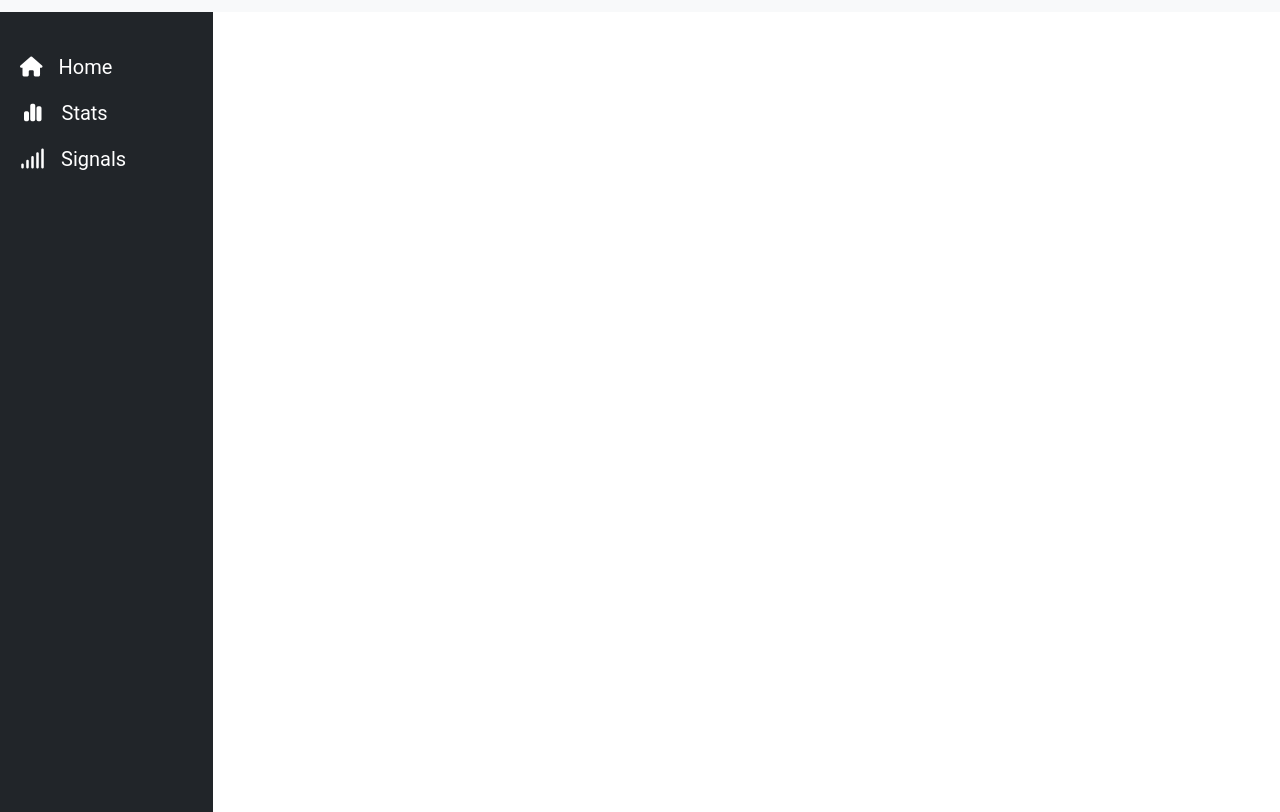
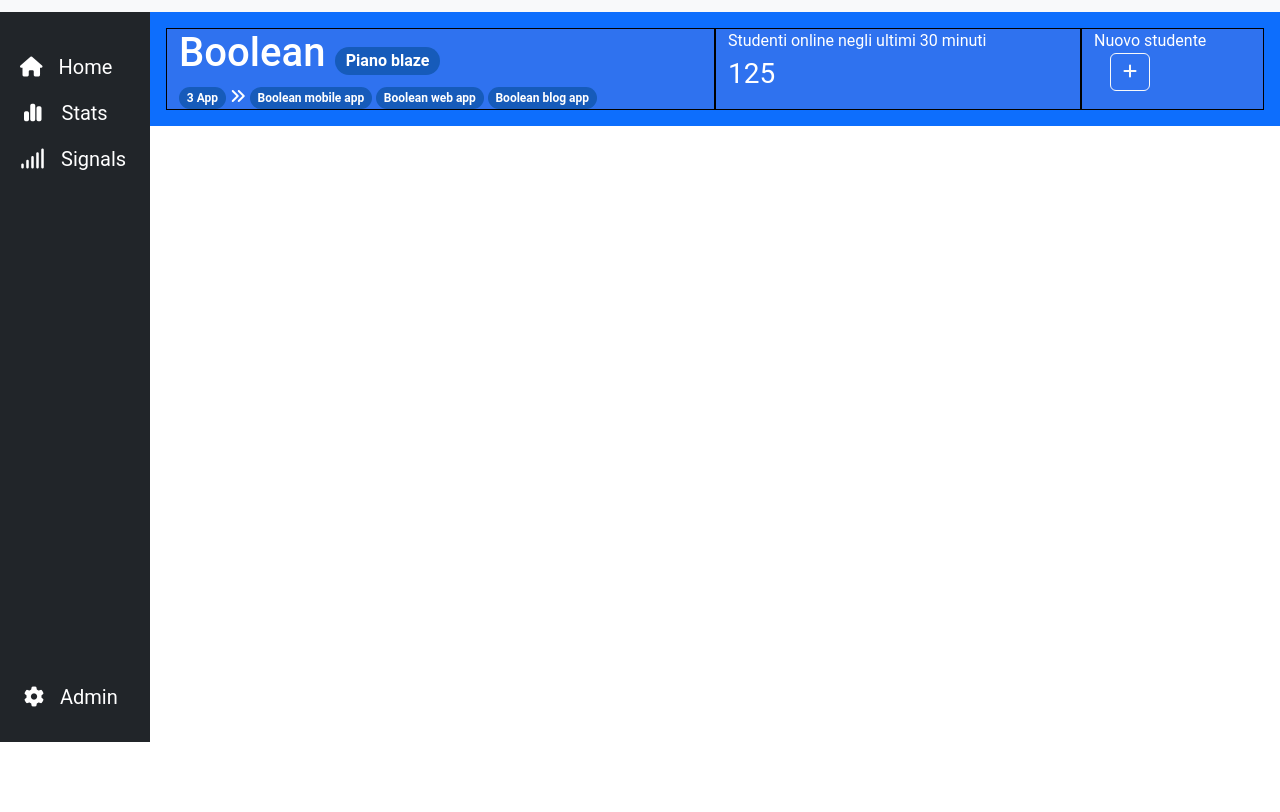
Before and after one commit to luigidibella/html-css-bootstrap-dashboard, a plain HTML site: page index.html in a window 1280 px wide. Shown: the part 58-870 px from the top of the page. After the commit the page ends 800 px from the top, so only its background shows below. Drawn offline with nearby package versions, Linux system fonts and the light colour scheme; a web font is replaced by a local one.

Commit message:
[add] jumbotron

```diff
--- a/assets/css/main.css
+++ b/assets/css/main.css
@@ -11,12 +11,26 @@ img {
   width: 100%;
 }
 
+
+
 ul li{
   list-style: none;
 }
 
-.h-70 {
+.h_70 {
   height: 70px;
+}
+
+.h_c-70 {
+  height: calc(100vh - 70px);
+}
+
+.mw_150 {
+  max-width: 150px;
+}
+
+.w_c-150 {
+  width: calc(100vw - 150px);
 }
 
 /* HEADER */
@@ -30,3 +44,15 @@ header{
   width: 50px;
   height: 50px;
 }
+
+/* JUMBOTRON */
+.bg_badge {
+  background-color: #165bba;
+}
+
+/* RESPONSIVE */
+@media screen and (max-width: 991px){
+  .w_c-150 {
+    width: calc(100vw - 65.16px);
+  }
+}
--- a/index.html
+++ b/index.html
@@ -23,7 +23,7 @@
 
   <!-- header -->
   <header>
-    <nav class="navbar navbar-expand-lg bg-body-tertiary h-70">
+    <nav class="navbar navbar-expand-lg bg-body-tertiary h_70">
       <div class="container-fluid bg-white">
 
         <a class="navbar-brand py-0" href="#">
@@ -69,10 +69,11 @@
   <!-- main -->
   <main>
 
-    <!-- left-sidebar -->
     <div class="container-fluid">
       <div class="row flex-nowrap">
-        <div class="bg-dark col-auto col-md-1 col-lg-2 min-vh-100">
+
+        <!-- left-sidebar -->
+        <div class="bg-dark col-auto col-lg-2 mw_150 h_c-70 d-flex flex-column justify-content-between">
           <div class="bg-dark p-2">
             <!-- <a class="d-flex text-decoration-none mt-1 align-items-center text-white">
               <span class="fs-4 d-none-d-sm-inline">SideMenu</span>
@@ -95,10 +96,53 @@
               </li>
             </ul>
           </div>
+
+          <div class="dropdown open mb-4">
+            <button class="btn border-0 text-white" type="button" >
+              <i class="fs-5 fa-solid fa-gear"></i><span class="fs-5 ms-3 d-none d-lg-inline">Admin</span>
+            </button>
+          </div>
         </div>
+        <!-- /left-sidebar -->
+
+        <!-- content -->
+        <div class="container w_c-150 text-white">
+
+          <!-- jumbotron -->
+          <div class="row bg-primary p-3">
+            <div class="col-6 debug">
+              <h1 class="">Boolean <span class="badge rounded-pill bg_badge fs-6">Piano blaze</span></h1>
+
+              <span class="d-inline badge rounded-pill bg_badge">3 App</span>
+              <span><i class="fa-solid fa-angles-right"></i></span>
+
+              <span class="d-inline d-lg-none badge rounded-pill bg_badge">+</span>
+
+              <span class="d-none d-lg-inline badge rounded-pill bg_badge">Boolean mobile app</span>
+              <span class="d-none d-lg-inline badge rounded-pill bg_badge">Boolean web app</span>
+              <span class="d-none d-lg-inline badge rounded-pill bg_badge">Boolean blog app</span>
+            </div>
+
+            <div class="col-4 debug">
+              <span>Studenti online negli ultimi 30 minuti</span>
+              <span class="d-block fs-3">125</span>
+            </div>
+
+            <div class="col-2 debug">
+              <span>Nuovo studente</span>
+              <button class="d-inline btn btn-outline-light ms-3" type="button" data-bs-toggle="collapse" data-bs-target="#navbarSupportedContent" aria-controls="navbarSupportedContent" aria-expanded="false" aria-label="Toggle navigation">
+                <span class="fa-solid fa-plus"></span>
+              </button>
+            </div>
+          </div>
+          <!-- /jumbotron -->
+
+          <div class="row bg-body-secondary"></div>
+        </div>
+        <!-- /content -->
+
       </div>
     </div>
-    <!-- left-sidebar -->
 
   </main>
   <!-- /main -->
```
